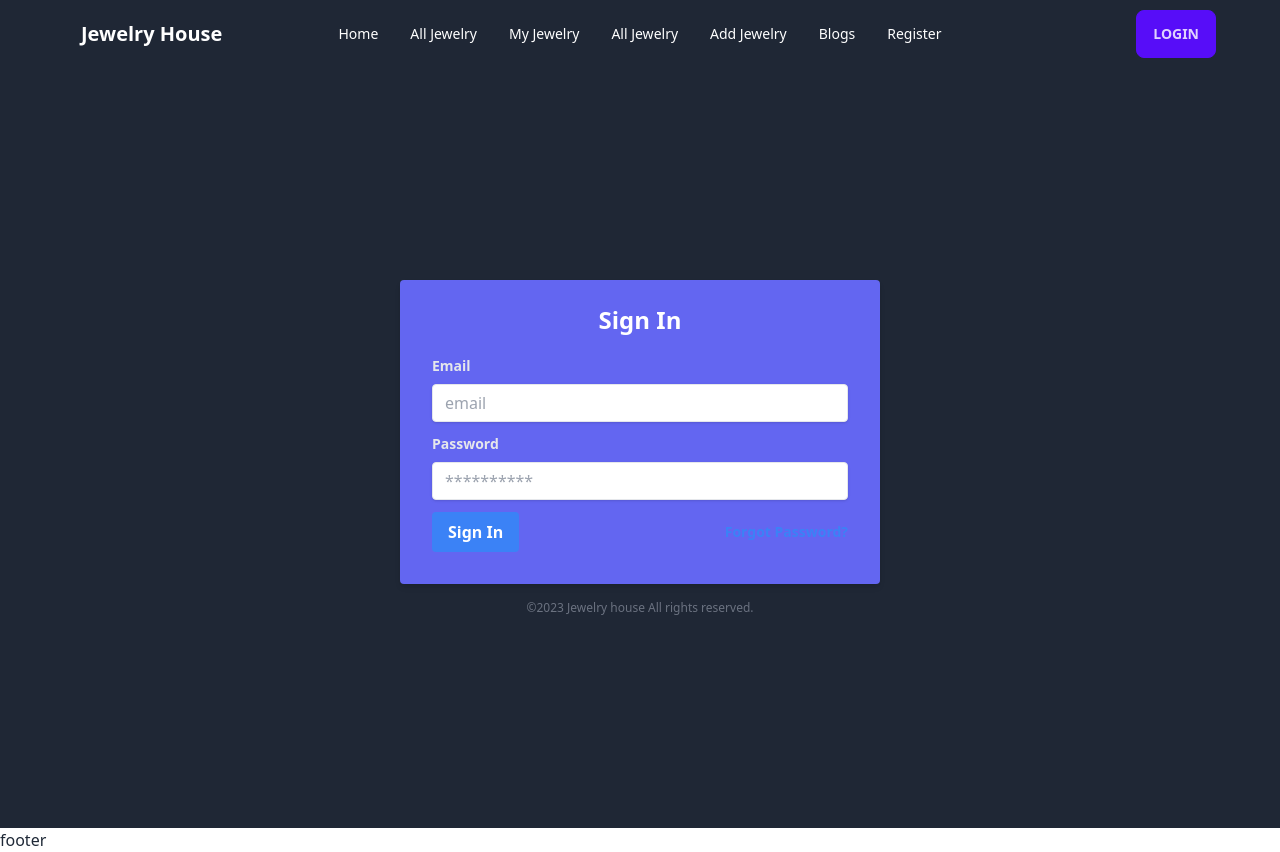
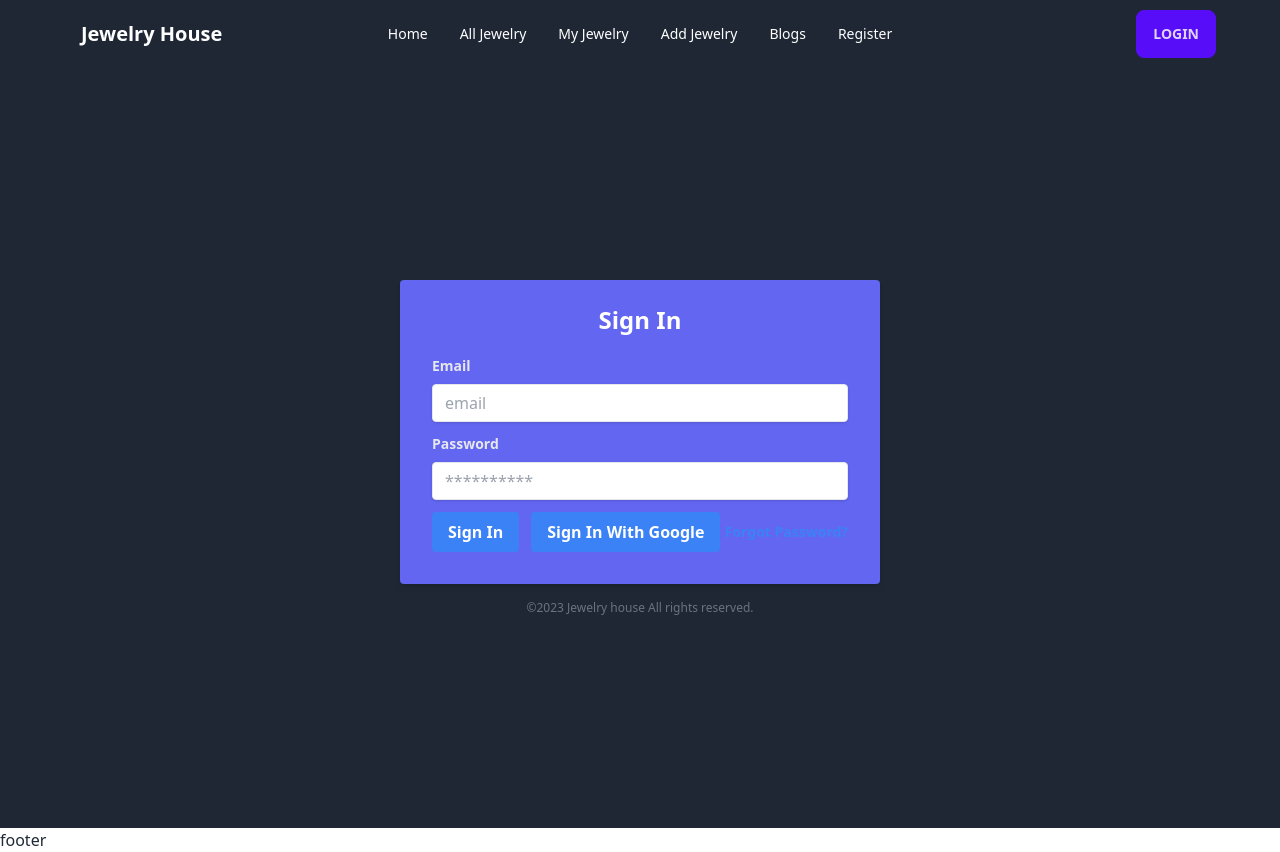
Before and after one commit to Nahid2002S/jewelry-house, a React (Vite) app: page /login in a window 1280 px wide. Built offline with nearby package versions, Linux system fonts and the light colour scheme; no server answers.

Commit message:
google login done

```diff
--- a/src/pages/login/Login.jsx
+++ b/src/pages/login/Login.jsx
@@ -3,7 +3,7 @@ import { AuthContext } from '../../authProvider/AuthProvider';
 import { useLocation, useNavigate } from 'react-router-dom';
 
 const Login = () => {
-    const {loginUser} = useContext(AuthContext);
+    const {loginUser, googleAuth} = useContext(AuthContext);
     const navigate = useNavigate();
     const location = useLocation();
 
@@ -55,9 +55,14 @@ const Login = () => {
       <input name='password' className="shadow appearance-none border rounded w-full py-2 px-3 text-gray-700 leading-tight focus:outline-none focus:shadow-outline" id="password" type="password" placeholder="**********"/>
     </div>
     <div className="flex items-center justify-between">
+      <div className='flex gap-3'>
       <button className="bg-blue-500 hover:bg-blue-700 text-white font-bold py-2 px-4 rounded focus:outline-none focus:shadow-outline" type="submit">
         Sign In
       </button>
+      <button onClick={handleGoogleLogin} className="bg-blue-500 hover:bg-blue-700 text-white font-bold py-2 px-4 rounded focus:outline-none focus:shadow-outline">
+        Sign In With Google
+      </button>
+      </div>
       <a className="inline-block align-baseline font-bold text-sm text-blue-500 hover:text-blue-800" href="#">
         Forgot Password?
       </a>
--- a/src/shared/header/Header.jsx
+++ b/src/shared/header/Header.jsx
@@ -34,13 +34,14 @@ const Header = () => {
   </div>
   <div className="navbar-center hidden lg:flex">
     <ul className="menu menu-horizontal px-1">
-      <li><a className='hover:text-blue-500'>Home</a></li>
+      <li><Link to='/' className='hover:text-blue-500'>Home</Link></li>
       <li><a>All Jewelry</a></li>
       <li><a>My Jewelry</a></li>
-      <li><a>All Jewelry</a></li>
       <li><a>Add Jewelry</a></li>
       <li><a>Blogs</a></li>
-      <li><Link to='/register'>Register</Link></li>
+      {
+        !user && <li><Link to='/register'>Register</Link></li>
+      }
     </ul>
   </div>
   <div className="navbar-end flex gap-3">
```
